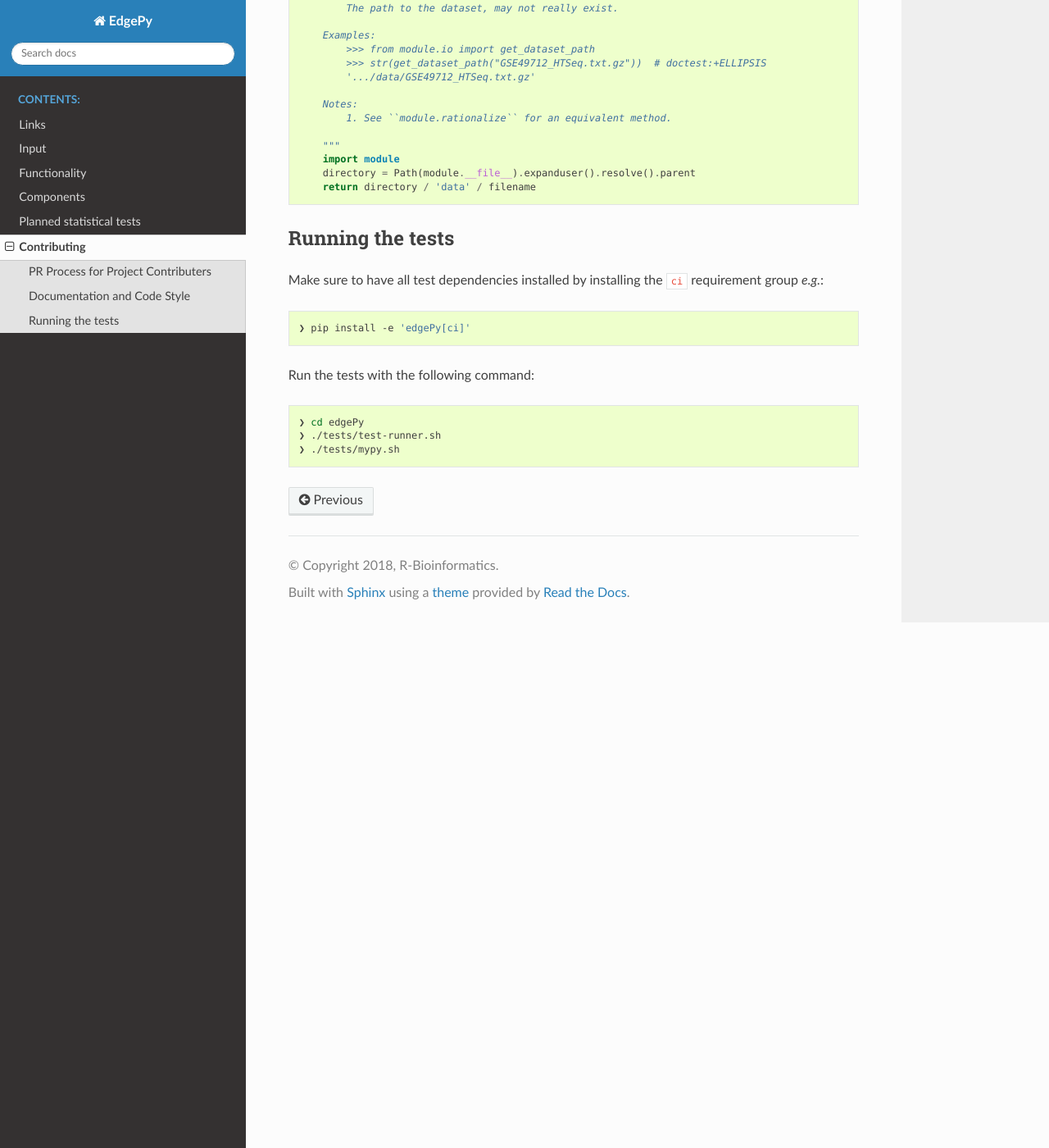
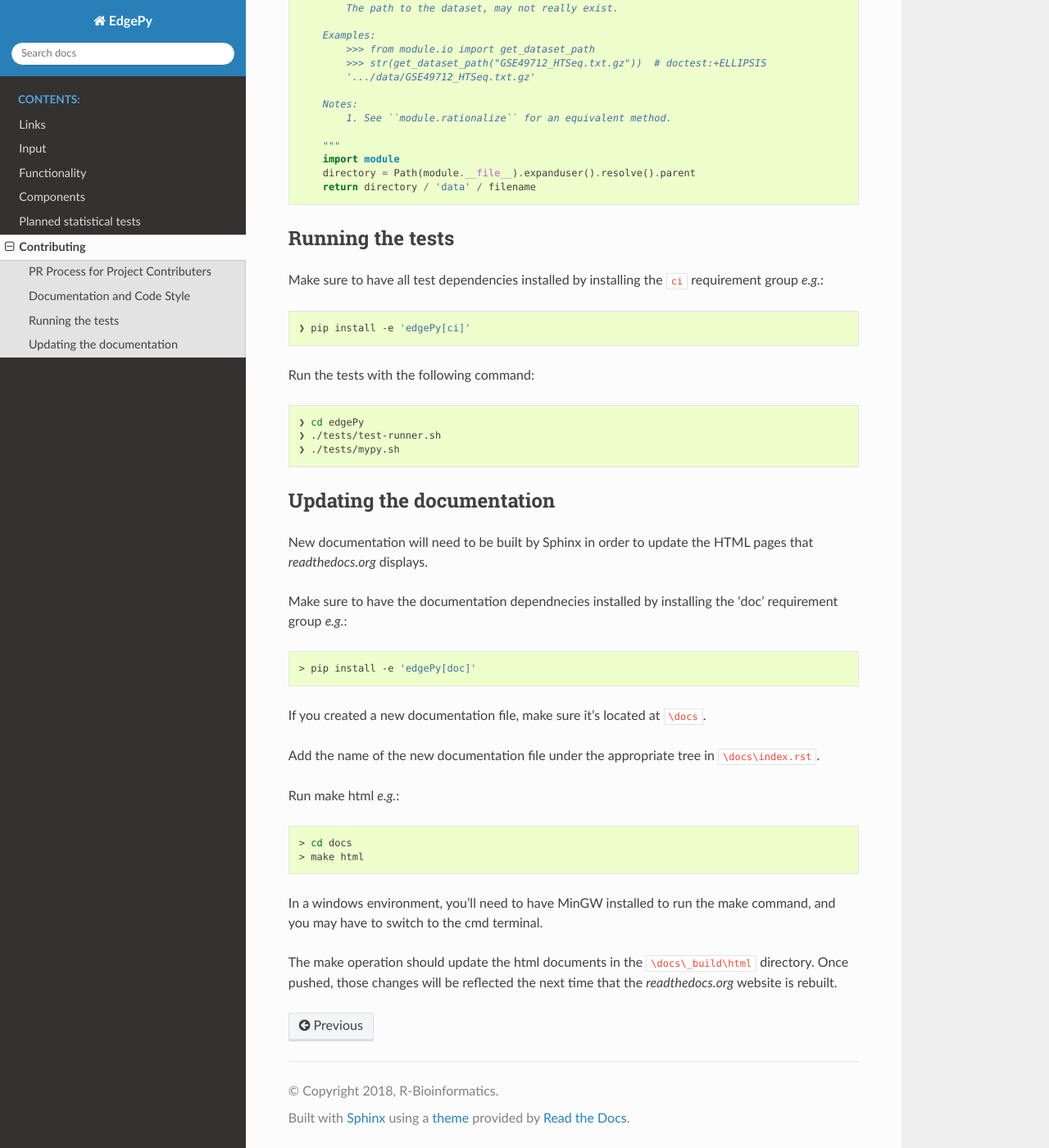
Before and after one commit to r-bioinformatics/edgePy, a Sphinx documentation site: the page built from docs/CONTRIBUTING.md, in a window 1280 px wide and 1400 px high, scrolled down 1198 px. Shown: the whole window at 82% size. Built offline with Sphinx 7.4.7 and the Read the Docs theme 2.0.0, drawn with Linux system fonts in a browser that asks for light colours.

Commit message:
Documentation about updating the documentation

````diff
--- a/docs/CONTRIBUTING.md
+++ b/docs/CONTRIBUTING.md
@@ -79,3 +79,28 @@ Run the tests with the following command:
 ❯ ./tests/test-runner.sh
 ❯ ./tests/mypy.sh
 ```
+
+## Updating the documentation
+
+New documentation will need to be built by Sphinx in order to update the HTML pages that _readthedocs.org_ displays.
+
+Make sure to have the documentation dependnecies installed by installing the 'doc' requirement group _e.g._:
+
+```bash
+> pip install -e 'edgePy[doc]'
+```
+
+If you created a new documentation file, make sure it's located at `\docs`.
+
+Add the name of the new documentation file under the appropriate tree in `\docs\index.rst`.
+
+Run make html _e.g._:
+
+```bash
+> cd docs
+> make html
+```
+
+In a windows environment, you'll need to have MinGW installed to run the make command, and you may have to switch to the cmd terminal.
+
+The make operation should update the html documents in the `\docs\_build\html` directory. Once pushed, those changes will be reflected the next time that the _readthedocs.org_ website is rebuilt.
````
